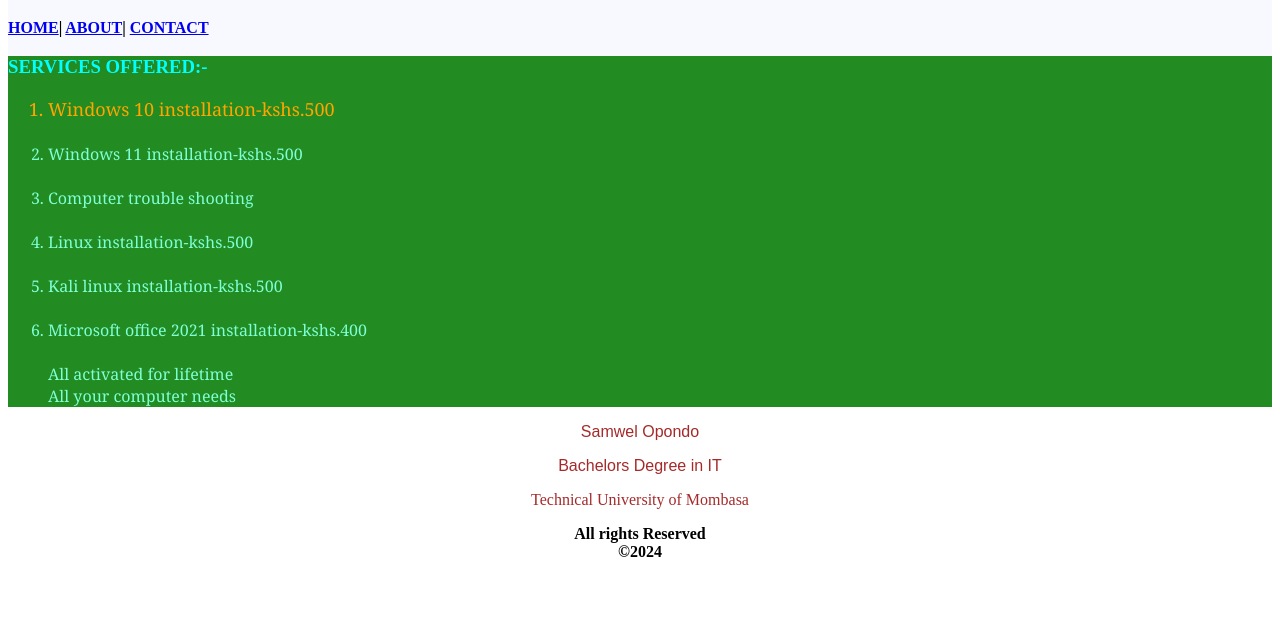
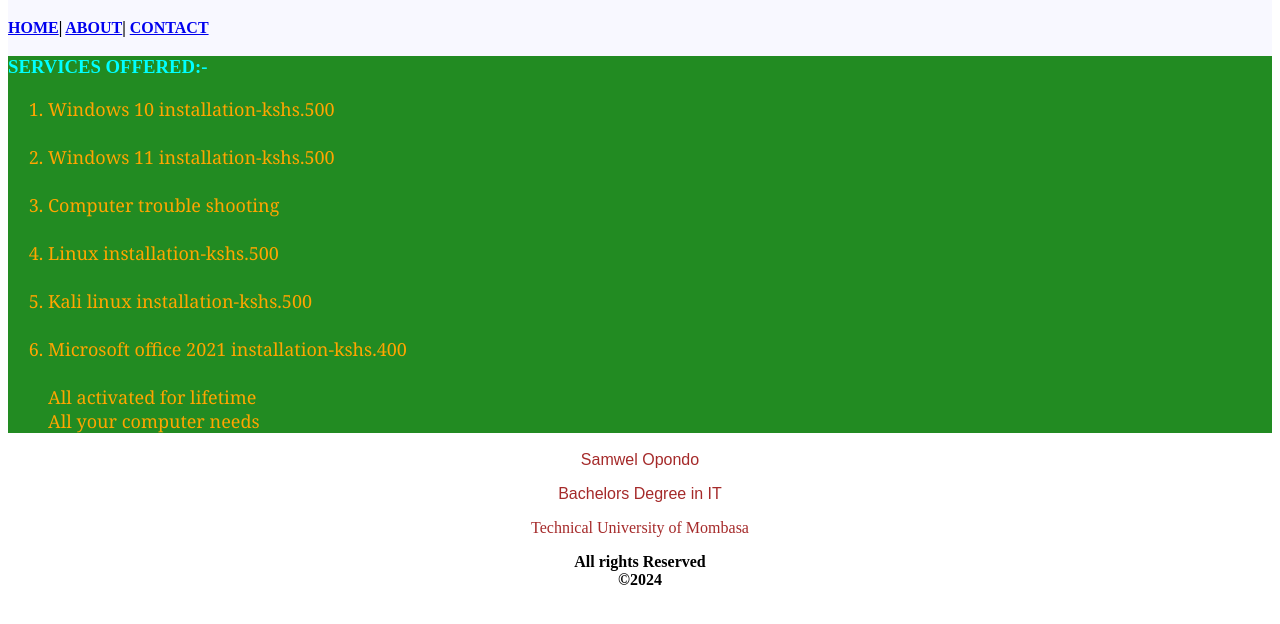
Before and after one commit to Otienoopondo/Otienoopondo.github.io, a plain HTML site: page index.html in a window 1280 px wide. Shown: the part 174-798 px from the top of the page. Drawn offline with Linux system fonts and the light colour scheme.

Commit message:
Update index.html

```diff
--- a/index.html
+++ b/index.html
@@ -16,7 +16,7 @@
 
     <div style="font-family: Georgia, 'Times New Roman', Times, serif;color:aquamarine;background-color: forestgreen;" >
         <h3 align="left" style="font-family: 'Times New Roman', Times, serif;color:aqua;">SERVICES OFFERED:-</h3>
-       <ol> <p><li style="color: orange;font-size: large" >Windows 10 installation-kshs.500</li><br /><li> Windows 11 installation-kshs.500 </li><br /><li>
+       <ol align="left" style="color: orange;font-size: large" > <p><li>Windows 10 installation-kshs.500</li><br /><li> Windows 11 installation-kshs.500 </li><br /><li>
 
     Computer trouble shooting
        </li><br /><li>Linux installation-kshs.500</li><br /><li>Kali linux installation-kshs.500</li><br /> <li>Microsoft office 2021 installation-kshs.400</li><br /> All activated for lifetime<br />
```
